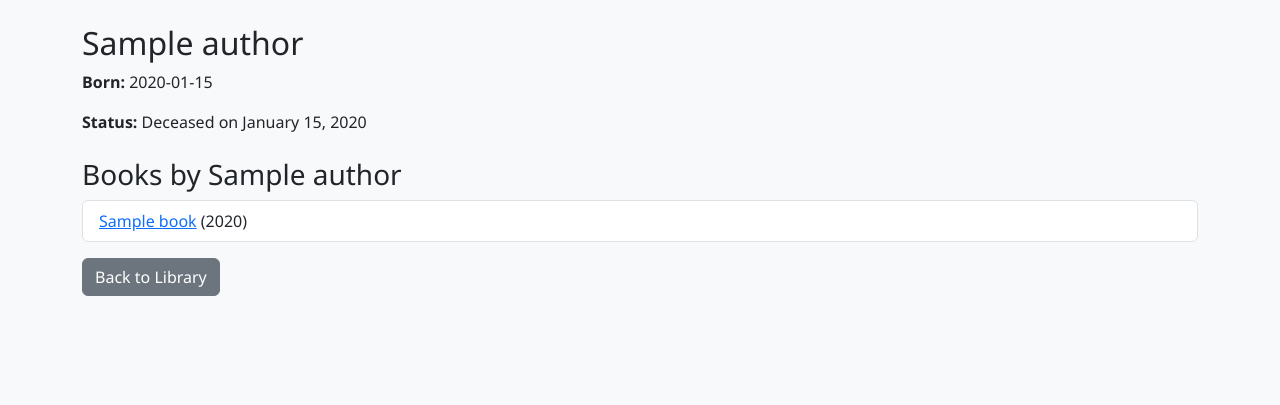
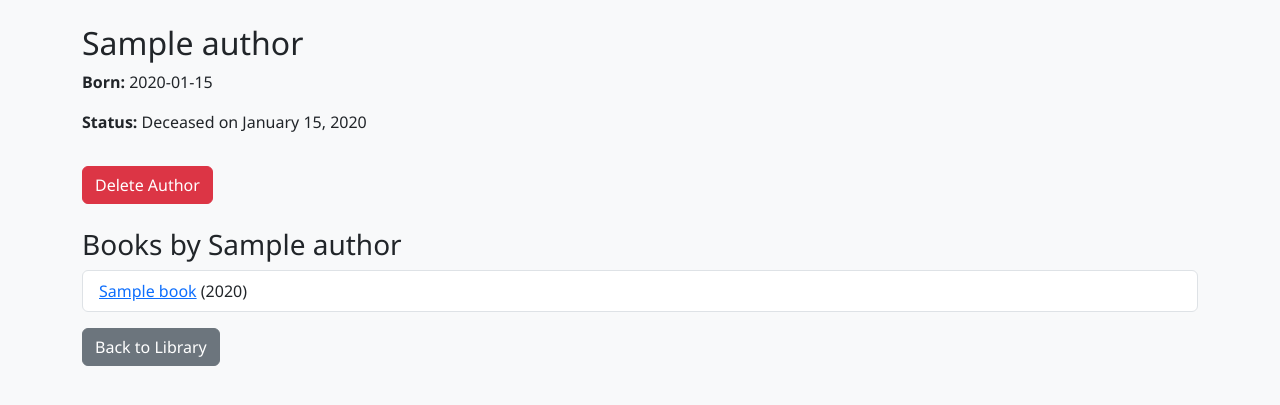
Before and after one commit to Redaprojects/Book_Alchemy, a Flask app: page /author/1 in a window 1280 px wide. Shown: the part 82-487 px from the top of the page. Run offline with Flask 3, Linux system fonts and the light colour scheme; tables that the repository leaves empty hold one stand-in row (values such as "Sample post").

Commit message:
Create delete author route

```diff
--- a/app.py
+++ b/app.py
@@ -170,5 +170,17 @@ def author_detail(author_id):
     return render_template('author_detail.html', author=author)
 
 
+@app.route('/author/<int:author_id>/delete', methods=['POST'])
+def delete_author(author_id):
+    """
+    Delete an author and all their books.
+    """
+    author = Author.query.get_or_404(author_id)
+    db.session.delete(author)
+    db.session.commit()
+    flash(f"Author {author.name} and all their books were deleted.")
+    return redirect(url_for('home'))
+
+
 if __name__ == '__main__':
     app.run(debug=True, port=5000, host="0.0.0.0")
--- a/templates/author_detail.html
+++ b/templates/author_detail.html
@@ -13,6 +13,10 @@
   {% endif %}
 </p>
 
+<form action="{{ url_for('delete_author', author_id=author.id) }}" method="POST" onsubmit="return confirm('Are you sure you want to delete this author and all their books?');">
+    <button class="btn btn-danger mt-3">Delete Author</button>
+</form>
+
 <h3 class="mt-4">Books by {{ author.name }}</h3>
 <ul class="list-group">
   {% for book in author.books %}
```
